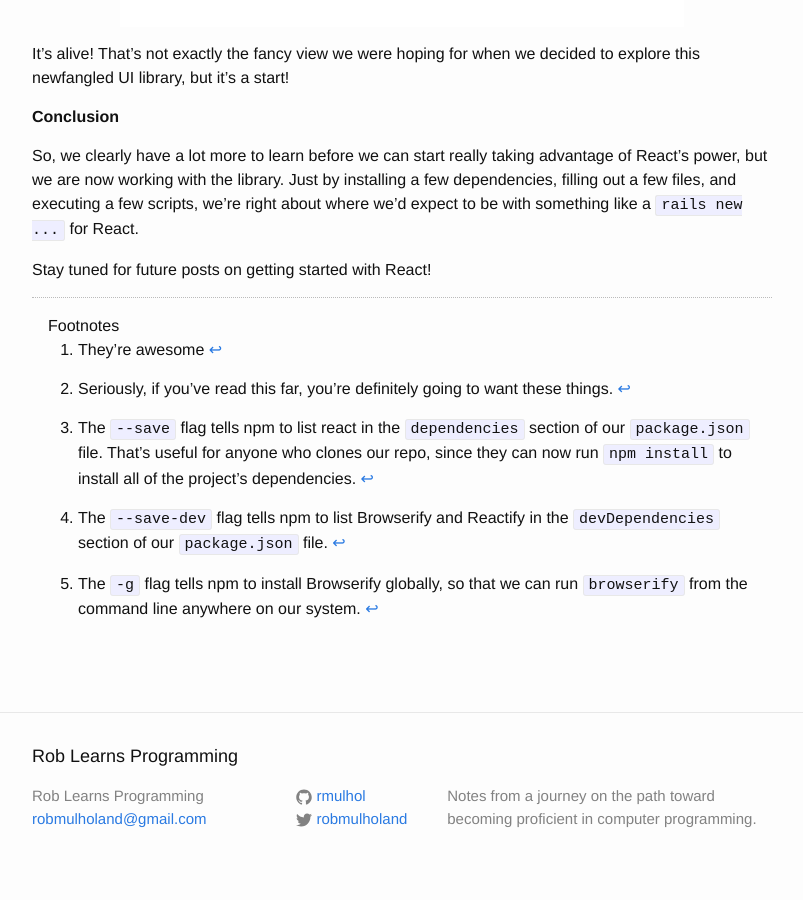
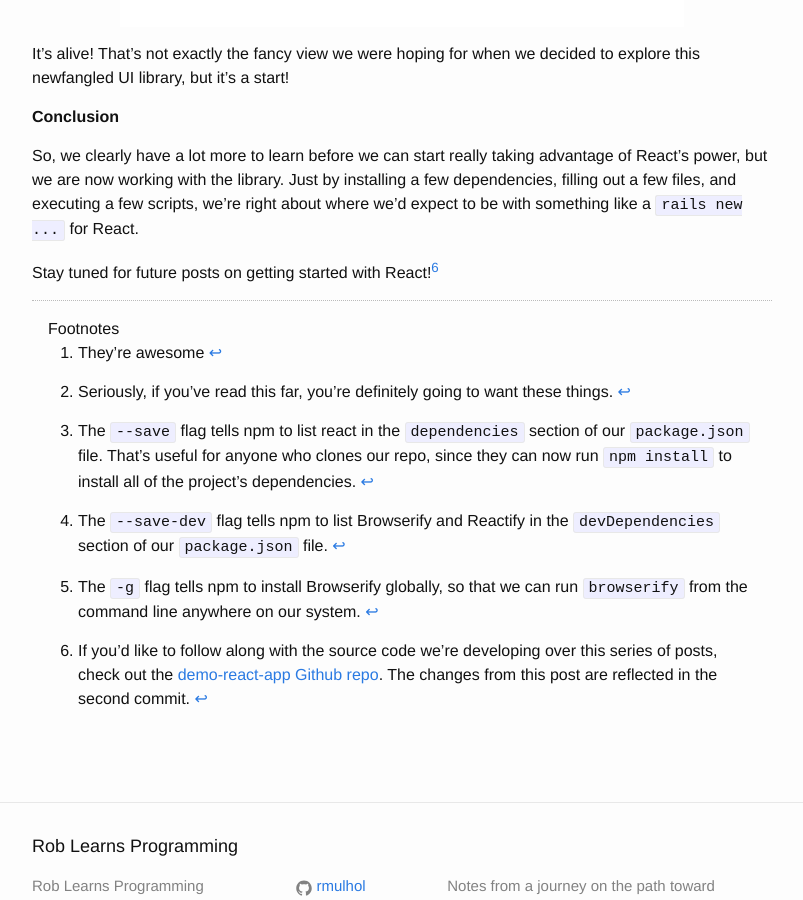
Before and after one commit to rmulhol/rmulhol.github.io, a Jekyll site: the page built from _posts/2015-07-21-starting-react-directory.markdown, in a window 1280 px wide and 900 px high, scrolled down 4663 px. Shown: the whole window, without its empty margins (238-1041 px from the left). Built offline with Jekyll 4.4.1, drawn with Linux system fonts in a browser that asks for light colours; some of the changed text lies outside the part shown.

Commit message:
clean up post on react file directory

```diff
--- a/_posts/2015-07-21-starting-react-directory.markdown
+++ b/_posts/2015-07-21-starting-react-directory.markdown
@@ -24,7 +24,7 @@
 
 ![npm-init-execution]({{ site.url }}/assets/npm-init.png)
 
-Once we've got a basic `package.json` file setup, we can add one of the more important dependencies for our project - React - with a single command: `npm install react --save`.[^3]
+Once we've got a basic `package.json` file setup, we can add one of the more important dependencies for our project - React - with a single command: `npm install --save react`.[^3]
 
 Next, we can install some dev dependencies we'll be needing: `npm install --save-dev browserify reactify`.[^4]  [Browserify][browserify] will enable us to compile modules for the browser, and [Reactify][reactify] will help Browserify to play nicely with the [JSX][jsx] syntax we'll be using in our React modules.
 
@@ -99,7 +99,7 @@
 
 Once that's installed, head to your project's root directory and run `http-server`. Pull up the browser and head over to http://localhost:8080/ and...
 
-![browser-view]({{ site.url }}/assets/browser-view.png)
+![browser-view-hello-world]({{ site.url }}/assets/browser-view-hello-world.png)
 
 It's alive! That's not exactly the fancy view we were hoping for when we decided to explore this newfangled UI library, but it's a start!
 
@@ -107,13 +107,14 @@
 
 So, we clearly have a lot more to learn before we can start really taking advantage of React's power, but we are now working with the library. Just by installing a few dependencies, filling out a few files, and executing a few scripts, we're right about where we'd expect to be with something like a `rails new ...` for React.
 
-Stay tuned for future posts on getting started with React!
+Stay tuned for future posts on getting started with React![^6]
 
 [^1]: They're awesome
 [^2]: Seriously, if you've read this far, you're definitely going to want these things.
 [^3]: The `--save` flag tells npm to list react in the `dependencies` section of our `package.json` file. That's useful for anyone who clones our repo, since they can now run `npm install` to install all of the project's dependencies.
 [^4]: The `--save-dev` flag tells npm to list Browserify and Reactify in the `devDependencies` section of our `package.json` file.
 [^5]: The `-g` flag tells npm to install Browserify globally, so that we can run `browserify` from the command line anywhere on our system.
+[^6]: If you'd like to follow along with the source code we're developing over this series of posts, check out the [demo-react-app Github repo][demo-react-app]. The changes from this post are reflected in the second commit.
 
 [react]: https://facebook.github.io/react/
 [boilerplate]: https://github.com/petehunt/react-boilerplate
@@ -124,3 +125,4 @@
 [browserify]: https://github.com/substack/browserify-handbook
 [reactify]: https://github.com/andreypopp/reactify
 [jsx]: https://facebook.github.io/jsx/
+[demo-react-app]: https://github.com/rmulhol/demo-react-app
```
Also changed, not shown: assets/browser-view-hello-world.png (added).
